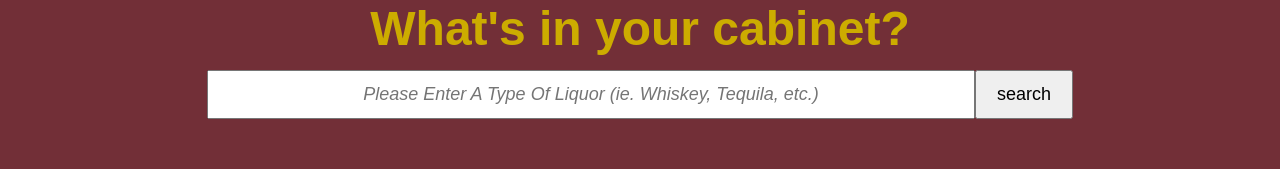
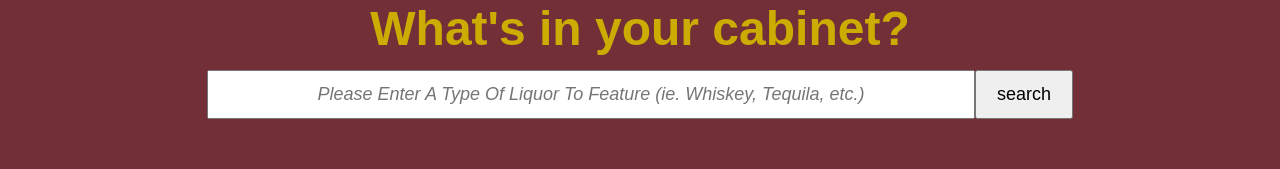
Before and after one commit to maxjacobzander/liquor-cabinet-front-end, a React (Create React App) app: page /home in a window 1280 px wide. Shown: the part 395-564 px from the top of the page. Built offline with nearby package versions, Linux system fonts and the light colour scheme.

Commit message:
Updated placeholder text (...type of liquor to feature)

```diff
--- a/src/containers/Drinks.js
+++ b/src/containers/Drinks.js
@@ -34,7 +34,7 @@ export class Drinks extends Component {
                 <h2>Drinks</h2>
                 <h3>View All Drinks Here or Enter A Type of Liquor Below to Search</h3>
                 <input type="text" id="allDrinkSearchBar"
-                    placeholder="Please Enter A Type Of Liquor (ie. Whiskey, Tequila, etc.)"
+                    placeholder="Please Enter A Type Of Liquor To Feature (ie. Whiskey, Tequila, etc.)"
                     value={this.state.search}
                     onChange={this.updateSearch.bind(this)} />
                 <br /> <br />
--- a/src/containers/Search.js
+++ b/src/containers/Search.js
@@ -31,7 +31,7 @@ class Search extends Component {
                     <h3>
                         <label>
                         What's in your cabinet?
-                        <input type="text" name="q" placeholder="Please Enter A Type Of Liquor (ie. Whiskey, Tequila, etc.)" onChange={this.handleChange} value={this.state.main_liquor}/>
+                        <input type="text" name="q" placeholder="Please Enter A Type Of Liquor To Feature (ie. Whiskey, Tequila, etc.)" onChange={this.handleChange} value={this.state.main_liquor}/>
                         </label>
                         <input type="submit" value="search" />
                     </h3>
--- a/src/index.css
+++ b/src/index.css
@@ -54,7 +54,6 @@ input[type=text] {
     align-content: center;
     justify-content: center;
     position: relative;
-    font-size: medium;
     padding: 15px;
 }
 
@@ -197,7 +196,7 @@ button {
 
 .age-verification {
         font-family: 'Futura', sans-serif;
-        font-size: large;
+        /* font-size:  */
         display: inline-block;
     }
 
@@ -224,4 +223,5 @@ button {
       grid-template-columns: 1fr 1fr 1fr;
       grid-column-gap: 1px;
       margin: 10%;
+      justify-items: center;
   }
```
Also changed, not shown: src/App.js (+0 -10 lines), 1 other file (tests, documents, lock files or other folders).
